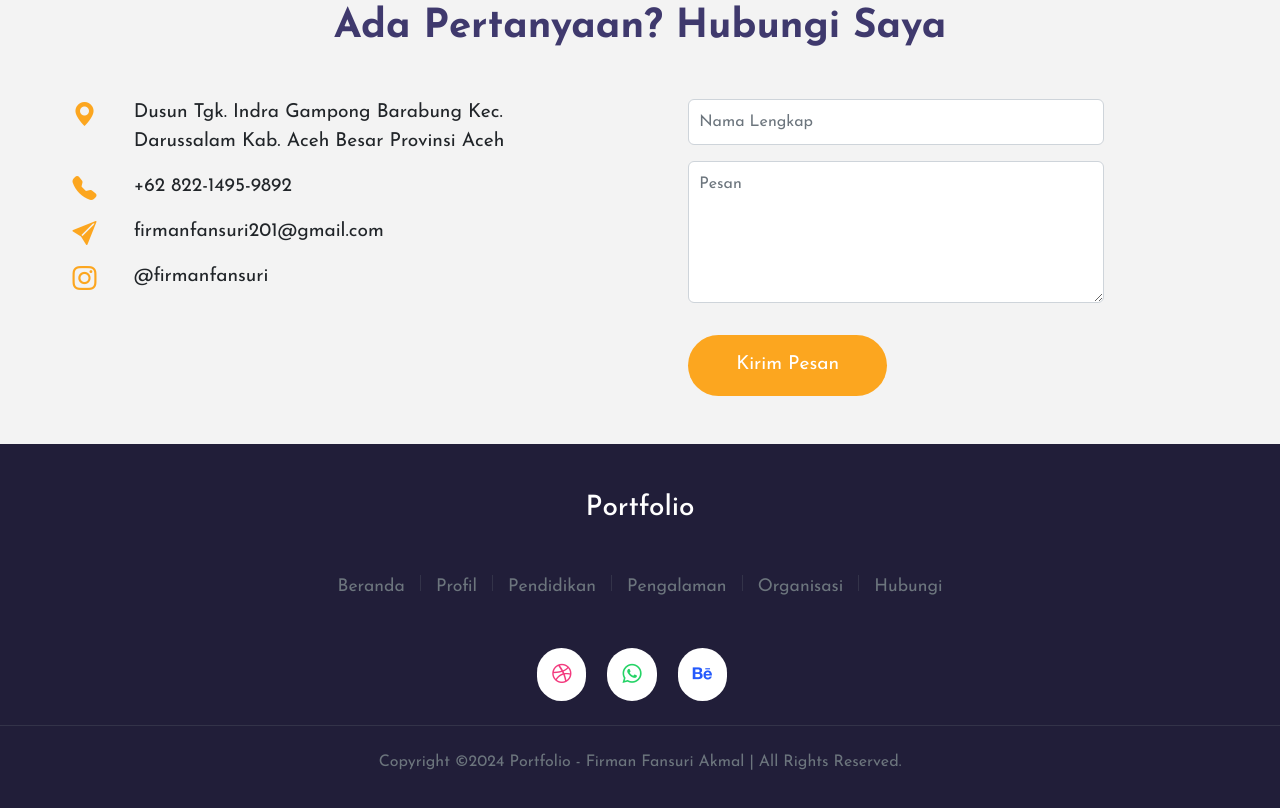
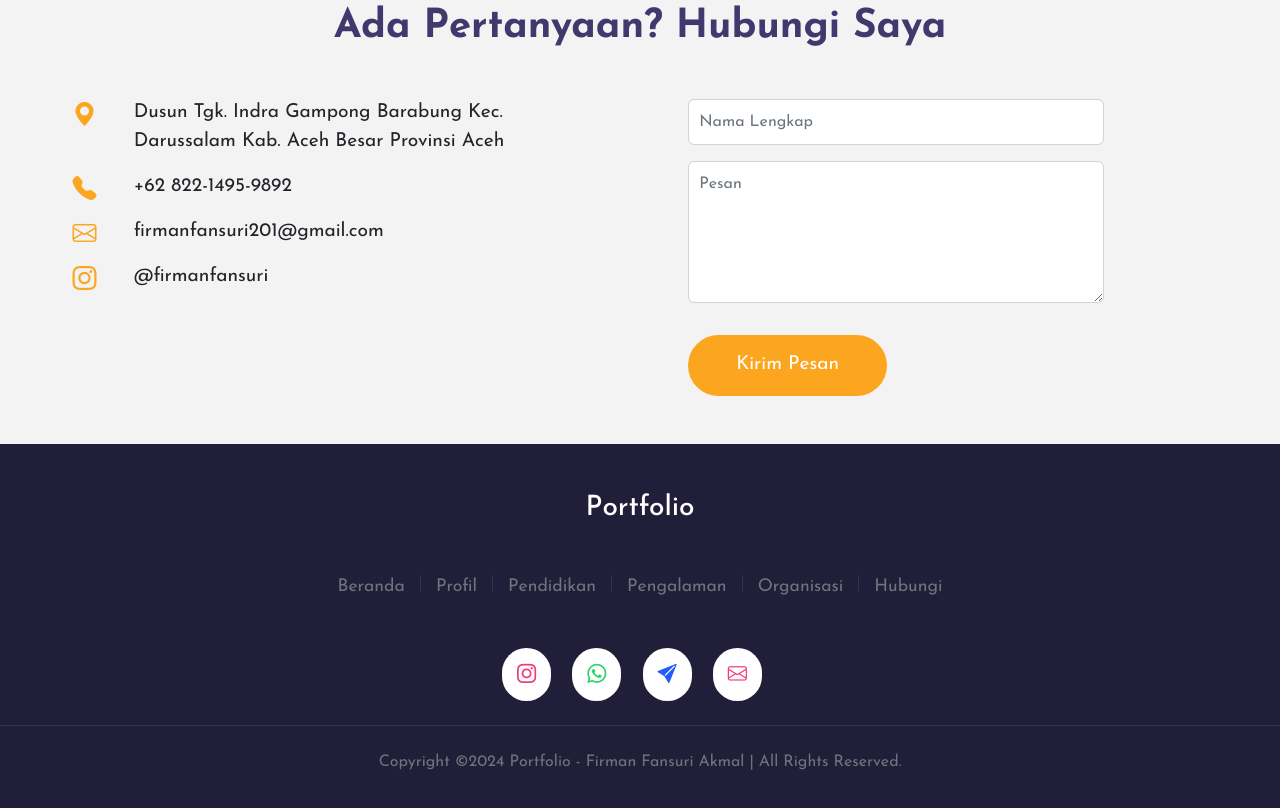
Before and after one commit to firmanfansuriakmal/firmanfansuriakmal.github.io, a plain HTML site: page index.html in a window 1280 px wide. Shown: the part 3589-4397 px from the top of the page. Drawn offline with nearby package versions, Linux system fonts and the light colour scheme.

Commit message:
Masukkan Sosmed

```diff
--- a/index.html
+++ b/index.html
@@ -1075,7 +1075,7 @@
           </div>
           <div class="row justify-content-evenly">
             <div class="col-1">
-              <i class="bi bi-send-fill"></i>
+              <i class="bi bi-envelope"></i>
             </div>
             <div class="col-11">
               <p>firmanfansuri201@gmail.com</p>
@@ -1166,14 +1166,17 @@
         <a href="#contact">Hubungi</a>
       </div>
       <div class="social-links mt-5" data-aos="fade-up">
-        <button href="" class="rounded-pill dribble">
-          <i class="bi bi-dribbble"></i>
+        <button href="https://www.instagram.com/firmanfansuri/" class="rounded-pill dribble">
+          <i class="bi bi-instagram"></i>
         </button>
-        <button href="" class="rounded-pill whatsapp">
+        <button href="https://api.whatsapp.com/send?phone=6282214959892" class="rounded-pill whatsapp">
           <i class="bi bi-whatsapp"></i>
         </button>
-        <button href="" class="rounded-pill behance">
-          <i class="bi bi-behance"></i>
+        <button href="https://www.t.me/firmanfansuriakmal_opensid" class="rounded-pill behance">
+          <i class="bi bi-send-fill"></i>
+        </button>
+        <button href="mailto:firmanfansuri201@gmail.com" class="rounded-pill dribble">
+          <i class="bi bi-envelope"></i>
         </button>
       </div>
       <hr class="text-muted my-4" />
```
